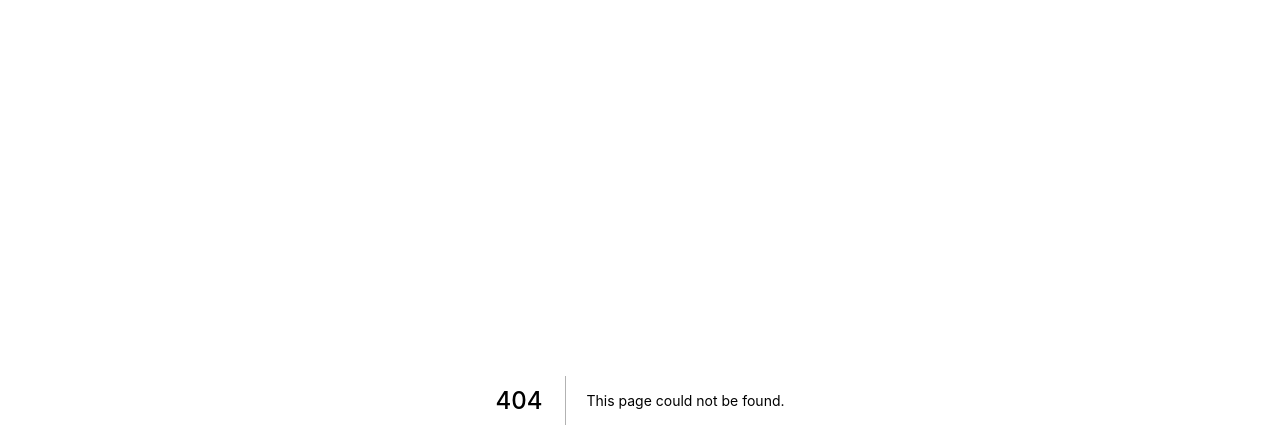
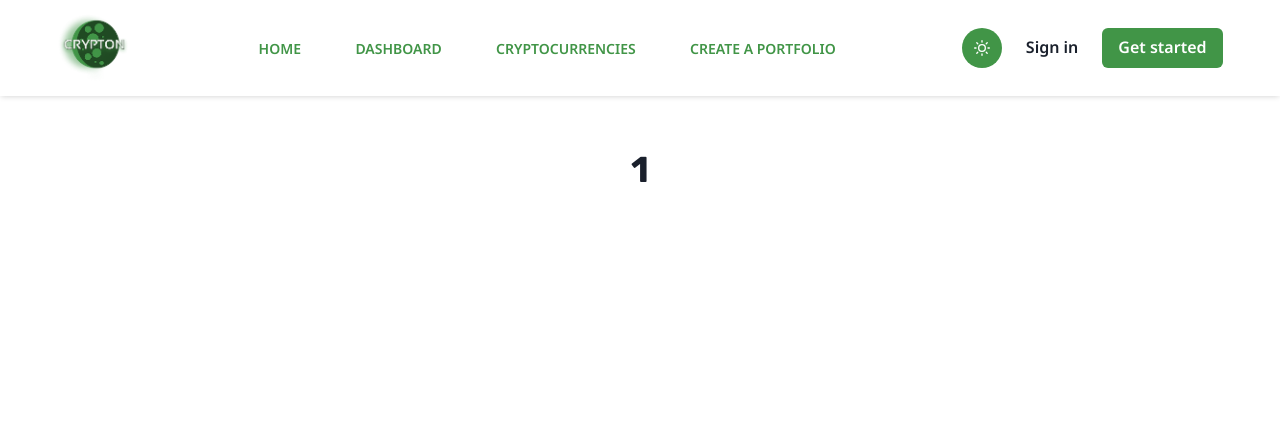
Before and after one commit to akapetano/cryptonlio, a Next.js app: page /cryptocurrencies/1 in a window 1280 px wide. Before the commit this address had no page. Shown: the top 448 px of the page. Built offline with nearby package versions, Linux system fonts and the light colour scheme.

Commit message:
add dynamic coin page and coin details component

```diff
--- /dev/null
+++ b/pages/cryptocurrencies/[coin].tsx
@@ -0,0 +1,25 @@
+import { Box } from '@chakra-ui/react';
+import { NextHead } from '../../src/components/shared/NextHead/NextHead';
+import { Navigation } from '../../src/components/core/Navigation/Navigation';
+import { CoinDetails } from '../../src/components/features/cryptocurrencies/[coin]/CoinDetails/CoinDetails';
+import { useRouter } from 'next/router';
+import { LayoutMain } from '../../src/components/shared/LayoutMain/LayoutMain';
+
+const Coin = () => {
+  const router = useRouter();
+  const { coin } = router.query;
+
+  return (
+    <Box>
+      <NextHead title="Crypton - Top 100 cryptocurrencies" />
+      <main>
+        <Navigation />
+        <LayoutMain mt="2rem">
+          <CoinDetails coin={coin} />
+        </LayoutMain>
+      </main>
+    </Box>
+  );
+};
+
+export default Coin;
--- /dev/null
+++ b/src/components/features/cryptocurrencies/[coin]/CoinDetails/CoinDetails.tsx
@@ -0,0 +1,9 @@
+import { Heading, Text } from '@chakra-ui/react';
+
+interface ICoinDetails {
+  coin?: string | string[] | undefined;
+}
+
+export const CoinDetails = ({ coin }: ICoinDetails) => {
+  return <Heading>{coin}</Heading>;
+};
--- /dev/null
+++ b/src/components/shared/LayoutMain/LayoutMain.tsx
@@ -0,0 +1,20 @@
+import { Container, ContainerProps } from '@chakra-ui/react';
+
+export const LayoutMain = ({ ...restProps }: ContainerProps) => {
+  return (
+    <Container
+      display="flex"
+      justifyContent="center"
+      alignItems="center"
+      maxW={[
+        '25rem',
+        'container.sm',
+        'container.md',
+        'container.lg',
+        'container.xl',
+      ]}
+      p={5}
+      {...restProps}
+    />
+  );
+};
```
Also changed, not shown: src/components/features/cryptocurrencies/AllCryptoTable/AllCryptoTable.tsx (+7 -1 lines), src/components/features/home/TopTenCryptoTable/TopTenCryptoTable.tsx (+7 -1 lines).
